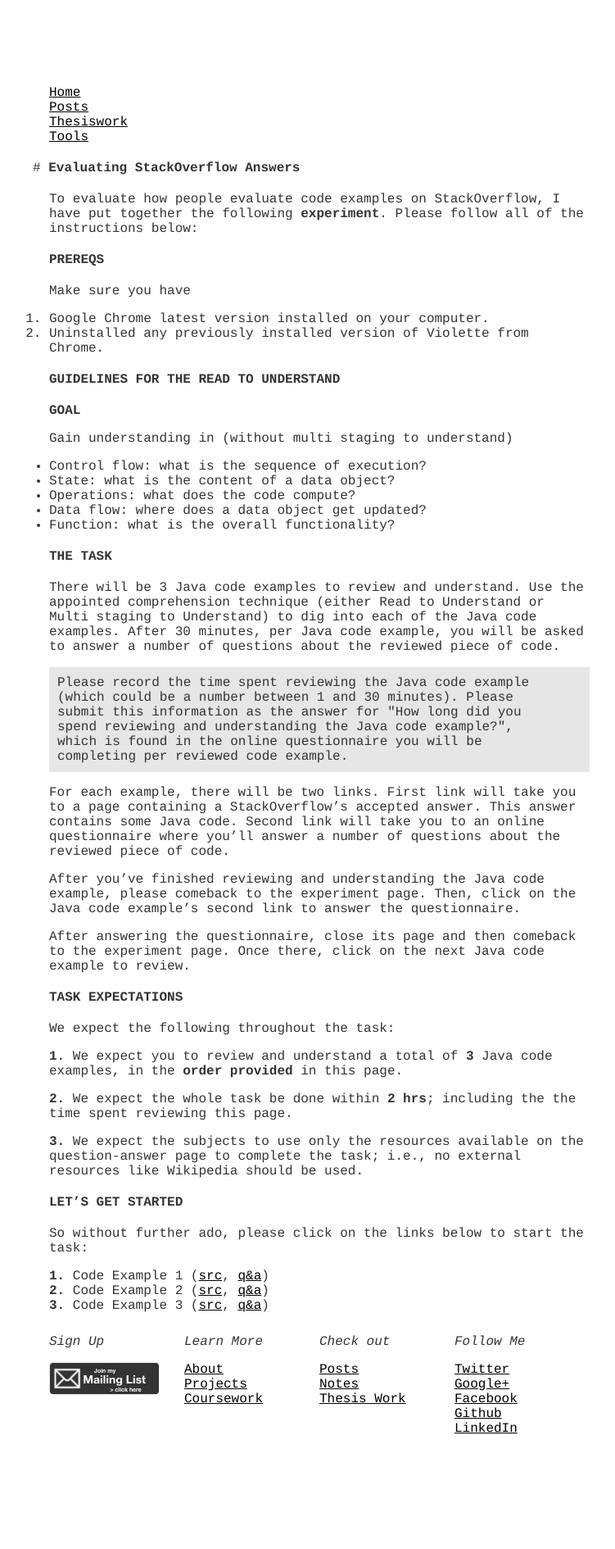
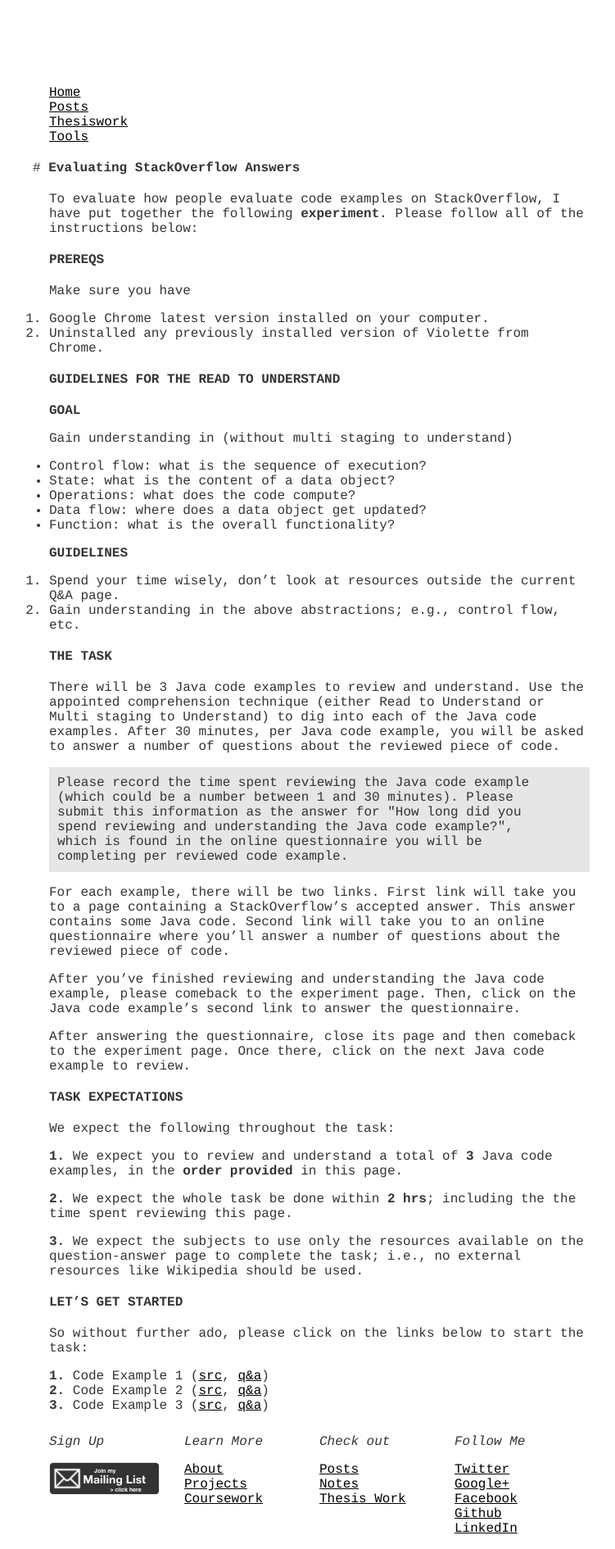
Before and after one commit to hsanchez/hsanchez.github.io, a Jekyll site: the page built from posts/thesiswork/tools/_posts/2015-01-27-evaluate-answer.md, in a window 1280 px wide. Shown: the whole page at 82% size, without its empty margins (250-1001 px from the left). Built offline with Jekyll 4.4.1, drawn with Linux system fonts in a browser that asks for light colours; Markdown is read by kramdown in place of the engine named in the settings; before the commit the page ends 1768 px from its top, so only the background shows below that.

Commit message:
updates experiment pages

```diff
--- a/posts/thesiswork/tools/_posts/2015-01-27-evaluate-answer.md
+++ b/posts/thesiswork/tools/_posts/2015-01-27-evaluate-answer.md
@@ -28,6 +28,10 @@ Gain understanding in (without multi staging to understand)
 * Data flow:      where does a data object get updated?
 * Function:       what is the overall functionality?
 
+## GUIDELINES
+
+1. Spend your time wisely, don't look at resources outside the current Q&A page.
+2. Gain understanding in the above abstractions; e.g., control flow, etc.
 
 # THE TASK
 
```
Also changed, not shown: posts/thesiswork/tools/_posts/2015-01-28-violette-multistage.md (+2 -2 lines).
